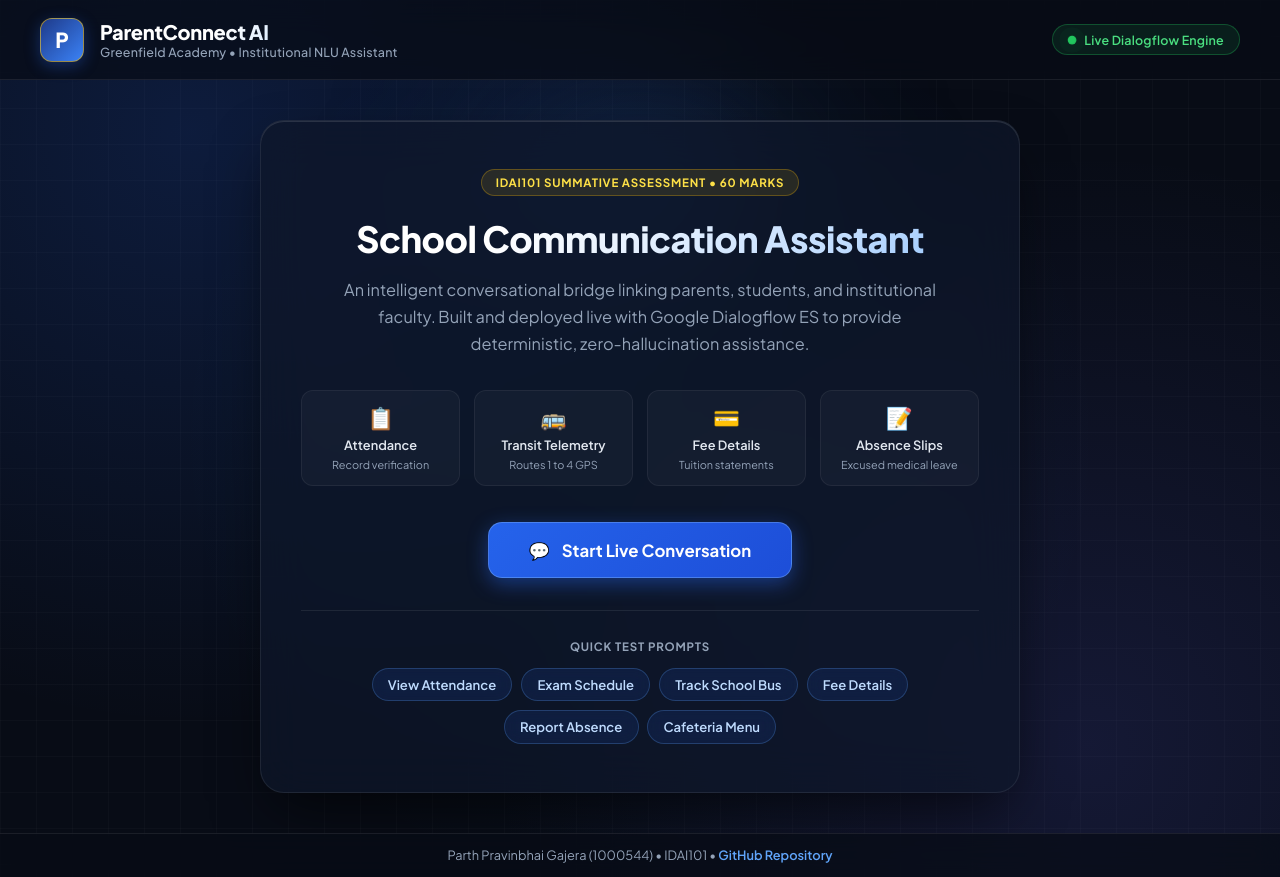
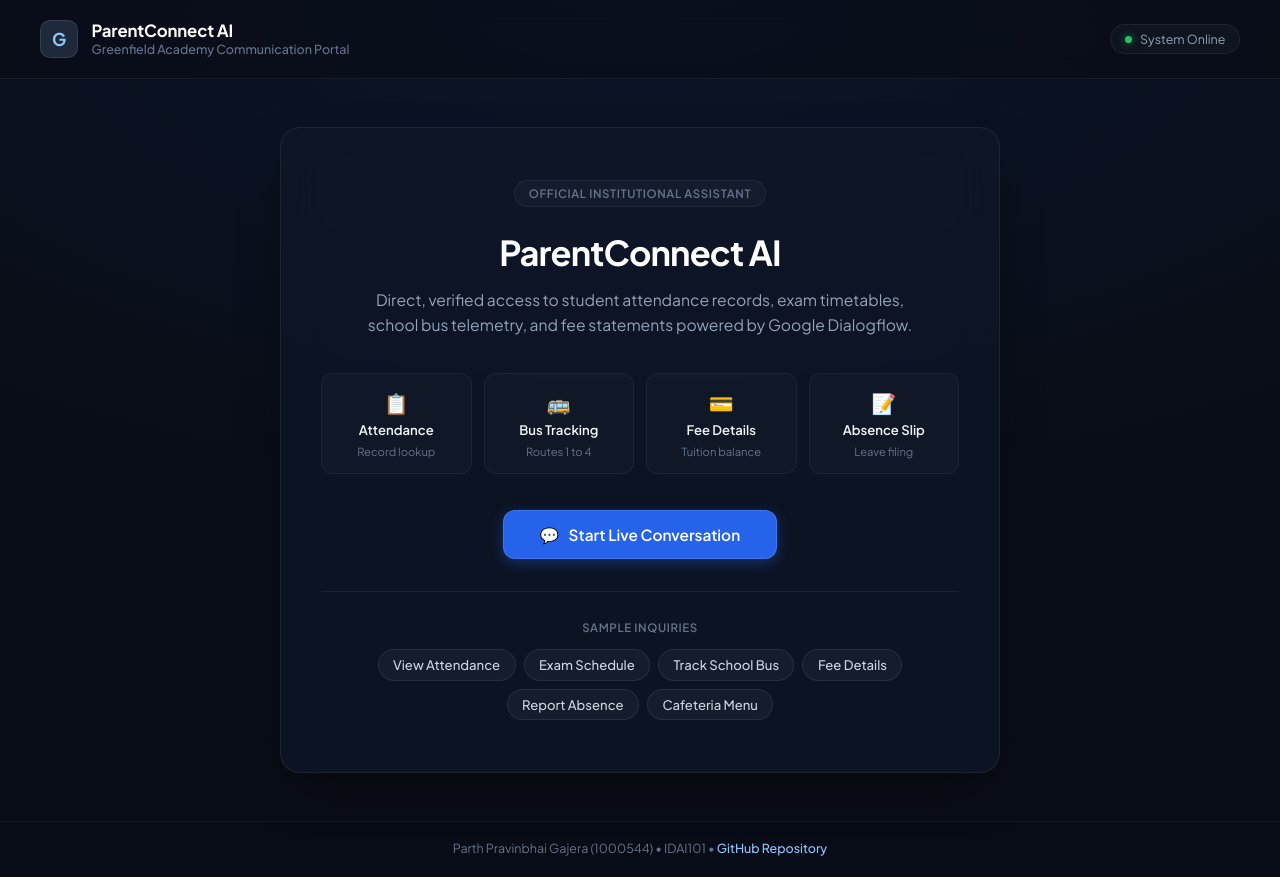
Before and after one commit to parthibcpana/IDAI101-1000544-PARTH-PARVINBHAI-GAJERA-SA, a website: page index.html in a window 1280 px wide. Drawn offline with nearby package versions, Linux system fonts and the light colour scheme.

Commit message:
style: simplify background and card design with minimalist, human-crafted aesthetics

```diff
--- a/index.html
+++ b/index.html
@@ -6,21 +6,22 @@
   <title>ParentConnect AI — Greenfield Academy</title>
   <link rel="preconnect" href="https://fonts.googleapis.com">
   <link rel="preconnect" href="https://fonts.gstatic.com" crossorigin>
-  <link href="https://fonts.googleapis.com/css2?family=Plus+Jakarta+Sans:wght@300;400;500;600;700;800&family=Space+Grotesk:wght@500;700&display=swap" rel="stylesheet">
+  <link href="https://fonts.googleapis.com/css2?family=Plus+Jakarta+Sans:wght@400;500;600;700&display=swap" rel="stylesheet">
   <style>
     :root {
-      --bg-dark: #080c16;
-      --surface-glass: rgba(15, 23, 42, 0.72);
-      --surface-border: rgba(255, 255, 255, 0.08);
-      --primary-accent: #3b82f6;
-      --primary-gradient: linear-gradient(135deg, #2563eb, #1d4ed8);
-      --gold-accent: #eab308;
-      --text-bright: #f8fafc;
-      --text-sub: #94a3b8;
-      --chip-bg: rgba(37, 99, 235, 0.12);
-      --chip-border: rgba(96, 165, 250, 0.25);
-      --chip-hover: rgba(37, 99, 235, 0.25);
-      --chip-text: #bfdbfe;
+      --bg: #090d16;
+      --card-bg: rgba(15, 23, 42, 0.7);
+      --card-border: rgba(255, 255, 255, 0.07);
+      --text-main: #f8fafc;
+      --text-muted: #94a3b8;
+      --text-dim: #64748b;
+      --primary: #2563eb;
+      --primary-hover: #1d4ed8;
+      --chip-bg: rgba(255, 255, 255, 0.04);
+      --chip-border: rgba(255, 255, 255, 0.08);
+      --chip-text: #cbd5e1;
+      --chip-hover-bg: rgba(255, 255, 255, 0.08);
+      --chip-hover-border: rgba(255, 255, 255, 0.16);
     }
 
     * {
@@ -30,303 +31,265 @@
     }
 
     body {
-      font-family: 'Plus Jakarta Sans', -apple-system, BlinkMacSystemFont, sans-serif;
-      background-color: var(--bg-dark);
-      color: var(--text-bright);
+      font-family: 'Plus Jakarta Sans', -apple-system, BlinkMacSystemFont, 'Segoe UI', Roboto, sans-serif;
+      background-color: var(--bg);
+      color: var(--text-main);
       min-height: 100vh;
       display: flex;
       flex-direction: column;
       justify-content: space-between;
-      position: relative;
-      overflow-x: hidden;
-      /* Premium Ambient Radial Mesh Glow */
-      background-image:
-        radial-gradient(circle at 15% 15%, rgba(37, 99, 235, 0.18) 0%, transparent 45%),
-        radial-gradient(circle at 85% 85%, rgba(99, 102, 241, 0.14) 0%, transparent 45%),
-        radial-gradient(circle at 50% 50%, rgba(14, 165, 233, 0.06) 0%, transparent 60%),
-        linear-gradient(rgba(255, 255, 255, 0.02) 1px, transparent 1px),
-        linear-gradient(90deg, rgba(255, 255, 255, 0.02) 1px, transparent 1px);
-      background-size: 100% 100%, 100% 100%, 100% 100%, 36px 36px, 36px 36px;
+      /* Simple, refined single ambient ceiling wash */
+      background-image: radial-gradient(1100px 500px at 50% 0px, rgba(37, 99, 235, 0.09) 0%, rgba(9, 13, 22, 0) 100%);
+      background-repeat: no-repeat;
+      -webkit-font-smoothing: antialiased;
     }
 
-    /* Ambient Glow Orb Behind Hero */
-    .glow-orb {
-      position: absolute;
-      top: 20%;
-      left: 50%;
-      transform: translate(-50%, -50%);
-      width: 550px;
-      height: 350px;
-      background: radial-gradient(ellipse, rgba(59, 130, 246, 0.2) 0%, rgba(30, 58, 138, 0.05) 50%, transparent 70%);
-      filter: blur(60px);
-      pointer-events: none;
-      z-index: 0;
-    }
-
-    /* Top Glass Navbar */
+    /* Minimal Header Bar */
     header {
-      background: rgba(8, 12, 22, 0.7);
-      backdrop-filter: blur(16px);
-      border-bottom: 1px solid var(--surface-border);
-      padding: 1.1rem 2.5rem;
+      padding: 1.25rem 2.5rem;
       display: flex;
       justify-content: space-between;
       align-items: center;
-      position: relative;
-      z-index: 10;
+      border-bottom: 1px solid rgba(255, 255, 255, 0.05);
+      background: rgba(9, 13, 22, 0.6);
+      backdrop-filter: blur(12px);
     }
 
-    .brand-group {
+    .brand {
       display: flex;
       align-items: center;
-      gap: 1rem;
+      gap: 0.85rem;
     }
 
-    .brand-crest {
-      width: 44px;
-      height: 44px;
-      background: linear-gradient(135deg, #1e3a8a, #3b82f6);
-      border: 1.5px solid rgba(234, 179, 8, 0.6);
-      border-radius: 12px;
+    .brand-icon {
+      width: 38px;
+      height: 38px;
+      background: #1e293b;
+      border: 1px solid rgba(255, 255, 255, 0.1);
+      border-radius: 10px;
       display: flex;
       align-items: center;
       justify-content: center;
-      color: white;
-      font-weight: 800;
-      font-size: 1.3rem;
-      box-shadow: 0 4px 15px rgba(37, 99, 235, 0.35);
+      color: #93c5fd;
+      font-weight: 700;
+      font-size: 1.1rem;
     }
 
-    .brand-info h1 {
-      font-size: 1.25rem;
-      font-weight: 800;
-      letter-spacing: -0.3px;
-      background: linear-gradient(135deg, #ffffff 40%, #93c5fd 100%);
-      -webkit-background-clip: text;
-      -webkit-text-fill-color: transparent;
+    .brand-text h1 {
+      font-size: 1.05rem;
+      font-weight: 700;
+      color: #ffffff;
+      letter-spacing: -0.01em;
       line-height: 1.2;
     }
 
-    .brand-info p {
+    .brand-text p {
       font-size: 0.78rem;
-      color: var(--text-sub);
+      color: var(--text-dim);
       font-weight: 500;
-      letter-spacing: 0.2px;
     }
 
-    .live-status-pill {
+    .status-indicator {
       display: inline-flex;
       align-items: center;
       gap: 0.5rem;
-      background: rgba(34, 197, 94, 0.1);
-      border: 1px solid rgba(34, 197, 94, 0.3);
-      color: #4ade80;
-      padding: 0.4rem 0.95rem;
+      font-size: 0.78rem;
+      color: #94a3b8;
+      background: rgba(255, 255, 255, 0.03);
+      border: 1px solid rgba(255, 255, 255, 0.06);
+      padding: 0.35rem 0.85rem;
       border-radius: 9999px;
-      font-size: 0.78rem;
-      font-weight: 600;
-      letter-spacing: 0.2px;
     }
 
-    .live-beacon {
-      width: 8px;
-      height: 8px;
+    .status-dot {
+      width: 7px;
+      height: 7px;
       background-color: #22c55e;
       border-radius: 50%;
-      box-shadow: 0 0 10px #22c55e;
-      animation: pulse 2s infinite;
+      box-shadow: 0 0 8px rgba(34, 197, 94, 0.6);
     }
 
-    @keyframes pulse {
-      0% { transform: scale(0.95); box-shadow: 0 0 0 0 rgba(34, 197, 94, 0.7); }
-      70% { transform: scale(1.1); box-shadow: 0 0 0 8px rgba(34, 197, 94, 0); }
-      100% { transform: scale(0.95); box-shadow: 0 0 0 0 rgba(34, 197, 94, 0); }
-    }
-
-    /* Main Centerpiece */
+    /* Main Showcase Centerpiece */
     main {
       flex: 1;
       display: flex;
       align-items: center;
       justify-content: center;
-      padding: 2.5rem 1.5rem;
-      position: relative;
-      z-index: 5;
+      padding: 3rem 1.5rem;
     }
 
-    .glass-showcase {
-      background: var(--surface-glass);
-      backdrop-filter: blur(24px);
-      -webkit-backdrop-filter: blur(24px);
-      border: 1px solid var(--surface-border);
-      border-radius: 24px;
-      padding: 3rem 2.5rem;
-      max-width: 760px;
+    .portal-card {
+      background: var(--card-bg);
+      border: 1px solid var(--card-border);
+      backdrop-filter: blur(20px);
+      -webkit-backdrop-filter: blur(20px);
+      border-radius: 20px;
+      padding: 3.25rem 2.5rem;
+      max-width: 720px;
       width: 100%;
       text-align: center;
-      box-shadow:
-        0 25px 60px -15px rgba(0, 0, 0, 0.7),
-        inset 0 1px 0 rgba(255, 255, 255, 0.12);
-      position: relative;
+      box-shadow: 0 20px 50px -15px rgba(0, 0, 0, 0.5);
     }
 
-    .badge-top {
-      display: inline-flex;
-      align-items: center;
-      gap: 0.45rem;
-      background: rgba(234, 179, 8, 0.12);
-      border: 1px solid rgba(234, 179, 8, 0.3);
-      color: #fde047;
+    .portal-tag {
+      display: inline-block;
       font-size: 0.72rem;
-      font-weight: 700;
+      font-weight: 600;
       text-transform: uppercase;
-      letter-spacing: 0.75px;
+      letter-spacing: 0.6px;
+      color: var(--text-dim);
+      background: rgba(255, 255, 255, 0.03);
+      border: 1px solid rgba(255, 255, 255, 0.06);
       padding: 0.3rem 0.85rem;
       border-radius: 9999px;
-      margin-bottom: 1.25rem;
+      margin-bottom: 1.5rem;
     }
 
-    .glass-showcase h2 {
-      font-size: 2.25rem;
-      font-weight: 800;
+    .portal-card h2 {
+      font-size: 2.15rem;
+      font-weight: 700;
+      color: #ffffff;
+      letter-spacing: -0.025em;
       line-height: 1.25;
-      letter-spacing: -0.5px;
-      margin-bottom: 1rem;
-      background: linear-gradient(135deg, #ffffff 30%, #bfdbfe 80%, #93c5fd 100%);
-      -webkit-background-clip: text;
-      -webkit-text-fill-color: transparent;
+      margin-bottom: 0.85rem;
     }
 
-    .glass-showcase p.lead-text {
-      color: var(--text-sub);
-      font-size: 1.02rem;
-      line-height: 1.65;
-      margin-bottom: 2rem;
-      max-width: 620px;
-      margin-left: auto;
-      margin-right: auto;
+    .portal-card p.summary {
+      color: var(--text-muted);
+      font-size: 0.98rem;
+      line-height: 1.6;
+      max-width: 580px;
+      margin: 0 auto 2.25rem;
     }
 
-    /* Core Pillars Micro Grid */
-    .feature-strip {
+    /* Feature Grid */
+    .feature-grid {
       display: grid;
       grid-template-columns: repeat(4, 1fr);
-      gap: 0.85rem;
+      gap: 0.75rem;
       margin-bottom: 2.25rem;
     }
 
-    @media (max-width: 680px) {
-      .feature-strip {
-        grid-template-columns: 1fr 1fr;
+    @media (max-width: 640px) {
+      .feature-grid {
+        grid-template-columns: repeat(2, 1fr);
+      }
+      .portal-card {
+        padding: 2.25rem 1.25rem;
+      }
+      .portal-card h2 {
+        font-size: 1.65rem;
+      }
+      header {
+        padding: 1rem 1.25rem;
       }
     }
 
-    .feature-item {
-      background: rgba(255, 255, 255, 0.03);
-      border: 1px solid rgba(255, 255, 255, 0.06);
+    .feature-cell {
+      background: rgba(255, 255, 255, 0.02);
+      border: 1px solid rgba(255, 255, 255, 0.05);
       border-radius: 12px;
-      padding: 0.85rem 0.5rem;
+      padding: 0.95rem 0.6rem;
+      cursor: pointer;
+      transition: all 0.2s ease;
       display: flex;
       flex-direction: column;
       align-items: center;
       gap: 0.35rem;
-      transition: all 0.2s ease;
     }
 
-    .feature-item:hover {
-      background: rgba(255, 255, 255, 0.06);
-      border-color: rgba(96, 165, 250, 0.3);
+    .feature-cell:hover {
+      background: rgba(255, 255, 255, 0.04);
+      border-color: rgba(255, 255, 255, 0.12);
       transform: translateY(-2px);
     }
 
     .feature-icon {
-      font-size: 1.35rem;
+      font-size: 1.25rem;
     }
 
-    .feature-label {
-      font-size: 0.8rem;
+    .feature-title {
+      font-size: 0.82rem;
       font-weight: 600;
-      color: #e2e8f0;
+      color: #f1f5f9;
     }
 
-    .feature-sub {
-      font-size: 0.68rem;
-      color: var(--text-sub);
+    .feature-caption {
+      font-size: 0.7rem;
+      color: var(--text-dim);
     }
 
-    /* Main Trigger Action */
-    .launch-action-bar {
+    /* Primary Action Button */
+    .cta-container {
       margin-bottom: 2rem;
     }
 
-    .launch-btn {
-      background: linear-gradient(135deg, #2563eb, #1d4ed8);
-      color: white;
-      border: 1px solid rgba(147, 197, 253, 0.35);
-      padding: 1.05rem 2.5rem;
-      border-radius: 14px;
-      font-size: 1.05rem;
-      font-weight: 700;
+    .primary-btn {
+      background: var(--primary);
+      color: #ffffff;
+      border: 1px solid rgba(255, 255, 255, 0.12);
+      padding: 0.85rem 2.25rem;
+      border-radius: 12px;
+      font-size: 0.96rem;
+      font-weight: 600;
       cursor: pointer;
       font-family: inherit;
       display: inline-flex;
       align-items: center;
-      gap: 0.75rem;
-      box-shadow: 0 6px 20px rgba(37, 99, 235, 0.45);
-      transition: all 0.25s cubic-bezier(0.16, 1, 0.3, 1);
+      gap: 0.6rem;
+      box-shadow: 0 4px 14px rgba(37, 99, 235, 0.35);
+      transition: all 0.2s ease;
     }
 
-    .launch-btn:hover {
-      transform: translateY(-3px);
-      box-shadow: 0 10px 28px rgba(37, 99, 235, 0.6);
-      background: linear-gradient(135deg, #3b82f6, #1d4ed8);
+    .primary-btn:hover {
+      background: var(--primary-hover);
+      transform: translateY(-1px);
+      box-shadow: 0 6px 18px rgba(37, 99, 235, 0.45);
     }
 
-    /* Suggestion Chips Section */
-    .suggestions-container {
-      border-top: 1px solid var(--surface-border);
+    /* Prompt Chips */
+    .chips-section {
+      border-top: 1px solid rgba(255, 255, 255, 0.06);
       padding-top: 1.75rem;
     }
 
-    .suggestions-title {
+    .chips-header {
       font-size: 0.72rem;
-      font-weight: 700;
+      font-weight: 600;
       text-transform: uppercase;
-      letter-spacing: 0.8px;
-      color: var(--text-sub);
+      letter-spacing: 0.6px;
+      color: var(--text-dim);
       margin-bottom: 0.85rem;
     }
 
-    .chips-flex {
+    .chips-wrap {
       display: flex;
       flex-wrap: wrap;
       justify-content: center;
-      gap: 0.55rem;
+      gap: 0.5rem;
     }
 
-    .chip-interactive {
+    .chip {
       background: var(--chip-bg);
       border: 1px solid var(--chip-border);
       color: var(--chip-text);
-      padding: 0.45rem 0.95rem;
+      padding: 0.4rem 0.9rem;
       border-radius: 9999px;
       font-size: 0.82rem;
-      font-weight: 600;
+      font-weight: 500;
       cursor: pointer;
       font-family: inherit;
-      transition: all 0.2s ease;
-      backdrop-filter: blur(8px);
+      transition: all 0.15s ease;
     }
 
-    .chip-interactive:hover {
-      background: var(--chip-hover);
-      border-color: rgba(147, 197, 253, 0.5);
+    .chip:hover {
+      background: var(--chip-hover-bg);
+      border-color: var(--chip-hover-border);
       color: #ffffff;
-      transform: translateY(-2px);
-      box-shadow: 0 4px 12px rgba(37, 99, 235, 0.3);
+      transform: translateY(-1px);
     }
 
-    /* Dialogflow Messenger Native Overrides */
+    /* Dialogflow Native Theme Overrides */
     df-messenger {
       --df-messenger-bot-message: #f1f5f9;
       --df-messenger-button-titlebar-color: #0f172a;
@@ -334,16 +297,16 @@
       --df-messenger-chat-background-color: #ffffff;
       --df-messenger-font-color: #0f172a;
       --df-messenger-font-family: 'Plus Jakarta Sans', -apple-system, BlinkMacSystemFont, sans-serif;
-      --df-messenger-send-icon: #1e3a8a;
-      --df-messenger-user-message: #1e3a8a;
+      --df-messenger-send-icon: #2563eb;
+      --df-messenger-user-message: #2563eb;
       --df-messenger-user-message-font-color: #ffffff;
       --df-messenger-input-box-color: #f8fafc;
       --df-messenger-input-placeholder-font-color: #94a3b8;
-      --df-messenger-chip-color: #eff6ff;
-      --df-messenger-chip-border-color: #bfdbfe;
+      --df-messenger-chip-color: #f1f5f9;
+      --df-messenger-chip-border-color: #cbd5e1;
       --df-messenger-chat-window-width: 440px;
       --df-messenger-chat-window-height: 590px;
-      --df-messenger-chat-border-radius: 16px;
+      --df-messenger-chat-border-radius: 14px;
       z-index: 999999;
     }
 
@@ -352,124 +315,106 @@
         --df-messenger-chat-window-width: 94vw;
         --df-messenger-chat-window-height: 82vh;
       }
-      .glass-showcase {
-        padding: 2rem 1.25rem;
-      }
-      .glass-showcase h2 {
-        font-size: 1.75rem;
-      }
     }
 
-    /* Discreet Bottom Footer Bar */
+    /* Minimal Footer */
     footer {
-      background: rgba(8, 12, 22, 0.7);
-      backdrop-filter: blur(12px);
-      border-top: 1px solid var(--surface-border);
-      padding: 0.85rem 2rem;
+      padding: 1.1rem 2rem;
       text-align: center;
-      font-size: 0.8rem;
-      color: var(--text-sub);
-      position: relative;
-      z-index: 10;
+      font-size: 0.78rem;
+      color: var(--text-dim);
+      border-top: 1px solid rgba(255, 255, 255, 0.05);
+      background: rgba(9, 13, 22, 0.5);
     }
 
     footer a {
-      color: #60a5fa;
+      color: #93c5fd;
       text-decoration: none;
-      font-weight: 600;
-      transition: color 0.15s ease;
+      font-weight: 500;
     }
 
     footer a:hover {
-      color: #93c5fd;
       text-decoration: underline;
     }
   </style>
-  <!-- Official Dialogflow Messenger Bootstrap Script -->
   <script src="https://www.gstatic.com/dialogflow-console/fast/messenger/bootstrap.js?v=1"></script>
 </head>
 <body>
 
-  <!-- Ambient Glow Effect -->
-  <div class="glow-orb"></div>
-
-  <!-- Top Glass Bar -->
+  <!-- Minimal Header -->
   <header>
-    <div class="brand-group">
-      <div class="brand-crest">P</div>
-      <div class="brand-info">
+    <div class="brand">
+      <div class="brand-icon">G</div>
+      <div class="brand-text">
         <h1>ParentConnect AI</h1>
-        <p>Greenfield Academy &bull; Institutional NLU Assistant</p>
+        <p>Greenfield Academy Communication Portal</p>
       </div>
     </div>
-    <div class="live-status-pill">
-      <span class="live-beacon"></span>
-      <span>Live Dialogflow Engine</span>
+    <div class="status-indicator">
+      <span class="status-dot"></span>
+      <span>System Online</span>
     </div>
   </header>
 
-  <!-- Hero Glass Showcase -->
+  <!-- Clean Showcase Card -->
   <main>
-    <div class="glass-showcase">
-      <div class="badge-top">
-        IDAI101 Summative Assessment &bull; 60 Marks
-      </div>
-
-      <h2>School Communication Assistant</h2>
-      <p class="lead-text">
-        An intelligent conversational bridge linking parents, students, and institutional faculty. Built and deployed live with Google Dialogflow ES to provide deterministic, zero-hallucination assistance.
+    <div class="portal-card">
+      <div class="portal-tag">Official Institutional Assistant</div>
+      <h2>ParentConnect AI</h2>
+      <p class="summary">
+        Direct, verified access to student attendance records, exam timetables, school bus telemetry, and fee statements powered by Google Dialogflow.
       </p>
 
-      <div class="feature-strip">
-        <div class="feature-item" onclick="triggerChatSession('Check Attendance')">
+      <div class="feature-grid">
+        <div class="feature-cell" onclick="triggerChatSession('Check Attendance')">
           <span class="feature-icon">📋</span>
-          <span class="feature-label">Attendance</span>
-          <span class="feature-sub">Record verification</span>
+          <span class="feature-title">Attendance</span>
+          <span class="feature-caption">Record lookup</span>
         </div>
-        <div class="feature-item" onclick="triggerChatSession('Track School Bus')">
+        <div class="feature-cell" onclick="triggerChatSession('Track School Bus')">
           <span class="feature-icon">🚌</span>
-          <span class="feature-label">Transit Telemetry</span>
-          <span class="feature-sub">Routes 1 to 4 GPS</span>
+          <span class="feature-title">Bus Tracking</span>
+          <span class="feature-caption">Routes 1 to 4</span>
         </div>
-        <div class="feature-item" onclick="triggerChatSession('Fee Details')">
+        <div class="feature-cell" onclick="triggerChatSession('Fee Details')">
           <span class="feature-icon">💳</span>
-          <span class="feature-label">Fee Details</span>
-          <span class="feature-sub">Tuition statements</span>
+          <span class="feature-title">Fee Details</span>
+          <span class="feature-caption">Tuition balance</span>
         </div>
-        <div class="feature-item" onclick="triggerChatSession('Report Absence')">
+        <div class="feature-cell" onclick="triggerChatSession('Report Absence')">
           <span class="feature-icon">📝</span>
-          <span class="feature-label">Absence Slips</span>
-          <span class="feature-sub">Excused medical leave</span>
+          <span class="feature-title">Absence Slip</span>
+          <span class="feature-caption">Leave filing</span>
         </div>
       </div>
 
-      <div class="launch-action-bar">
-        <button class="launch-btn" onclick="triggerChatSession('Hi')">
+      <div class="cta-container">
+        <button class="primary-btn" onclick="triggerChatSession('Hi')">
           <span>💬</span>
           <span>Start Live Conversation</span>
         </button>
       </div>
 
-      <div class="suggestions-container">
-        <div class="suggestions-title">Quick Test Prompts</div>
-        <div class="chips-flex">
-          <button class="chip-interactive" onclick="triggerChatSession('View Attendance')">View Attendance</button>
-          <button class="chip-interactive" onclick="triggerChatSession('Exam Schedule')">Exam Schedule</button>
-          <button class="chip-interactive" onclick="triggerChatSession('Track School Bus')">Track School Bus</button>
-          <button class="chip-interactive" onclick="triggerChatSession('Fee Details')">Fee Details</button>
-          <button class="chip-interactive" onclick="triggerChatSession('Report Absence')">Report Absence</button>
-          <button class="chip-interactive" onclick="triggerChatSession('Cafeteria Menu')">Cafeteria Menu</button>
+      <div class="chips-section">
+        <div class="chips-header">Sample Inquiries</div>
+        <div class="chips-wrap">
+          <button class="chip" onclick="triggerChatSession('View Attendance')">View Attendance</button>
+          <button class="chip" onclick="triggerChatSession('Exam Schedule')">Exam Schedule</button>
+          <button class="chip" onclick="triggerChatSession('Track School Bus')">Track School Bus</button>
+          <button class="chip" onclick="triggerChatSession('Fee Details')">Fee Details</button>
+          <button class="chip" onclick="triggerChatSession('Report Absence')">Report Absence</button>
+          <button class="chip" onclick="triggerChatSession('Cafeteria Menu')">Cafeteria Menu</button>
         </div>
       </div>
     </div>
   </main>
 
-  <!-- Minimal Transparent Footer -->
+  <!-- Minimal Discreet Footer -->
   <footer>
     Parth Pravinbhai Gajera (1000544) &bull; IDAI101 &bull; <a href="https://github.com/parthibcpana/IDAI101-1000544-PARTH-PARVINBHAI-GAJERA-SA" target="_blank">GitHub Repository</a>
   </footer>
 
-  <!-- Official Google Dialogflow Messenger (Without unhandled intent triggers on startup) -->
+  <!-- Official Google Dialogflow Messenger -->
   <df-messenger
     chat-title="ParentConnect AI"
     agent-id="04c2bbf3-d49b-4e58-b900-1e8878eab50b"
@@ -485,7 +430,6 @@
       const chatWrapper = dfMessenger.shadowRoot.querySelector('.chat-wrapper');
       const bubble = dfMessenger.shadowRoot.querySelector('#widgetIcon');
 
-      // If the chat window is closed, click the bubble to open it
       if (chatWrapper) {
         const isHidden = window.getComputedStyle(chatWrapper).display === 'none' || chatWrapper.classList.contains('closed');
         if (isHidden && bubble) {
@@ -495,7 +439,6 @@
         bubble.click();
       }
 
-      // If a prompt query is supplied, populate and focus the chat input
       if (prompt) {
         setTimeout(() => {
           try {
```
